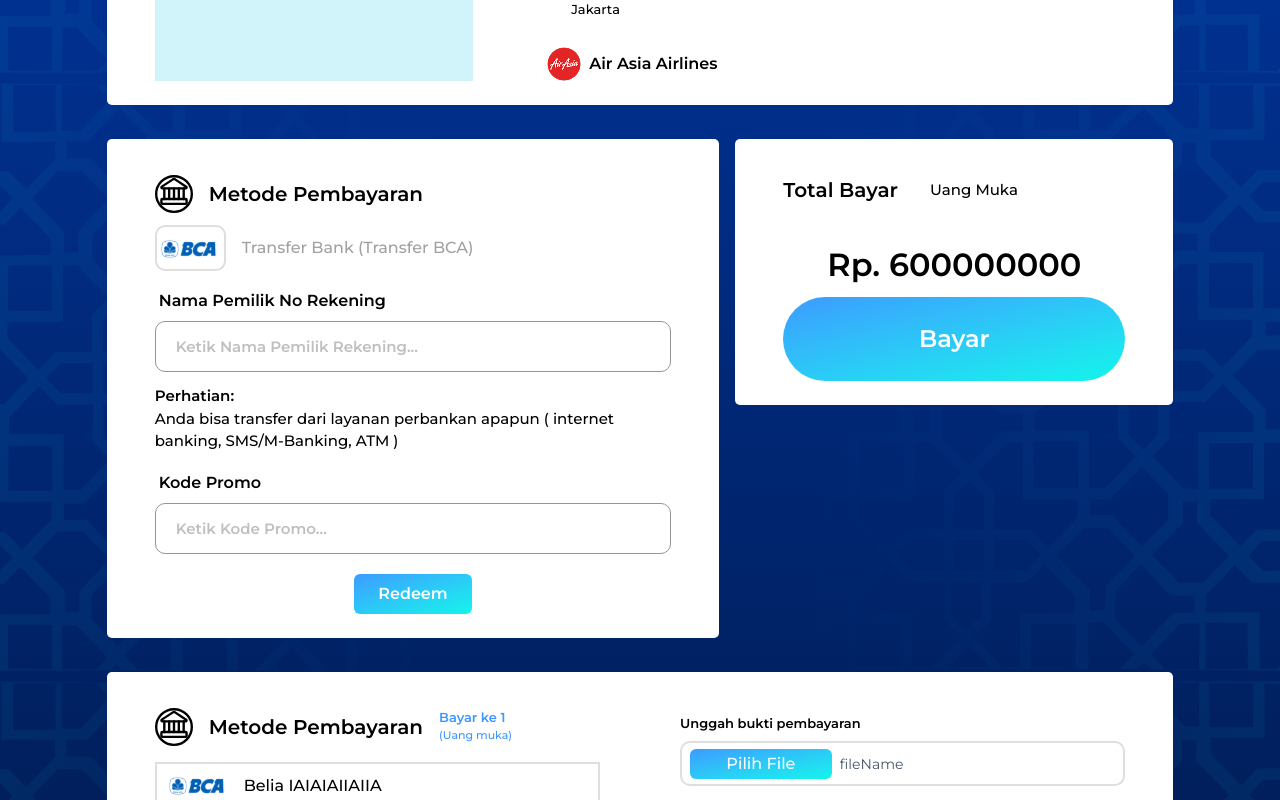
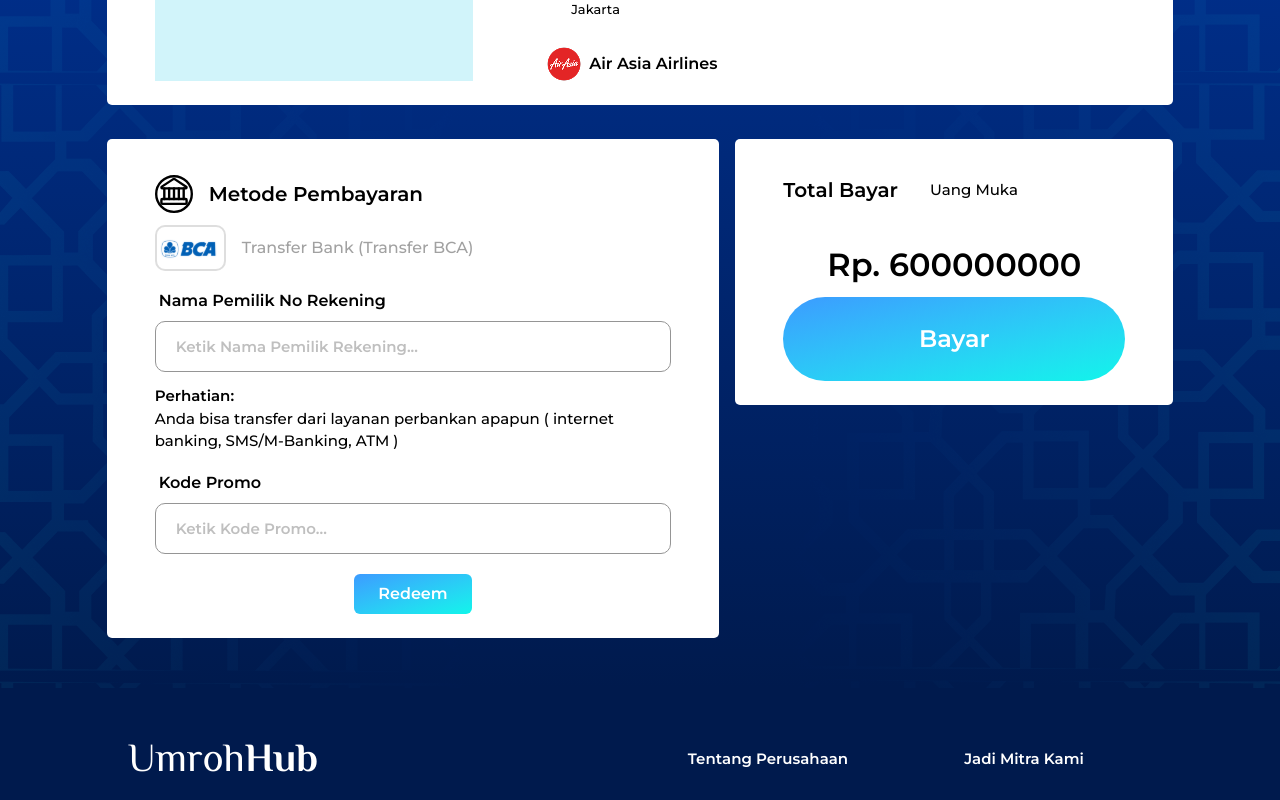
Before and after one commit to fikriymnn/Umroh-Hub-usr, a React app: page /Payment in a window 1280 px wide. Shown: the part 520-1320 px from the top of the page. Built offline with nearby package versions, Linux system fonts and the light colour scheme; the HTML template or start-up script is replaced by a standard one.

Commit message:
payment confirm

```diff
--- a/src/pages/Payment/Payment.tsx
+++ b/src/pages/Payment/Payment.tsx
@@ -1,4 +1,4 @@
-import React from 'react'
+import React, { useState } from 'react'
 import DefaultLayout from '../../layout/DefaultLayout'
 import hotelIcon from "../../assets/icons/Component 1.svg"
 import hotelIcons from "../../assets/icons/Group.svg"
@@ -11,6 +11,12 @@ import profileIcon from "../../../src/assets/icons/iconamoon_profile-circle-fill
 import payMethodIcon from "../../../src/assets/icons/Group 167.svg"
 import bcaIcon from "../../../src/assets/icons/image 7.svg"
 function Payment() {
+  const [isPayment, setIsPayment] = useState(false);
+
+  const hadlePaymentClick = () => {
+    setIsPayment(true);
+  };
+
   return (
     <DefaultLayout>
       <div className='w-full min-h-screen pt-[200px] flex flex-col items-center space-y-[34px] background-div'>
@@ -112,6 +118,8 @@ function Payment() {
             </div>
           </div>
         </div>
+
+        {!isPayment ? (
           <div className=" w-10/12 h-full flex space-x-4">
             <div className="bg-white rounded-[5px] w-7/12 h-full py-6 px-12">
               <div className=" flex w-full space-x-4 mt-3 rounded-[5px]">
@@ -152,9 +160,12 @@ function Payment() {
                 <h1 className='text-[15px] flex capitalize items-center font-medium'>uang muka</h1>
               </div>
               <h1 className='text-[32px] mt-9 flex capitalize justify-center items-center font-semibold'>Rp. 600000000</h1>
-              <button className="rounded-full text-[24px] font-semibold text-white w-full mt-2 p-6 bg-gradient-to-br from-[#3C9BFF] to-[#10F5EA]">Bayar</button>
+              <button className="rounded-full text-[24px] font-semibold text-white w-full mt-2 p-6 bg-gradient-to-br from-[#3C9BFF] to-[#10F5EA]"
+                onClick={hadlePaymentClick}
+              >Bayar</button>
             </div>
           </div>
+        ) : (
           <div className="w-10/12 h-full rounded-[5px] bg-white py-6 px-12  grid grid-cols-2 gap-[80px]">
             <div className="flex flex-col space-y-4">
 
@@ -217,6 +228,7 @@ function Payment() {
               <button className="rounded-[10px] text-[24px] font-semibold text-white w-full mt-2 py-2 bg-gradient-to-br from-[#3C9BFF] to-[#10F5EA]">Kirim</button>
             </div>
           </div>
+        )}
       </div>
     </DefaultLayout>
   )
```
Lines whose indentation alone changed are shown as unchanged.
